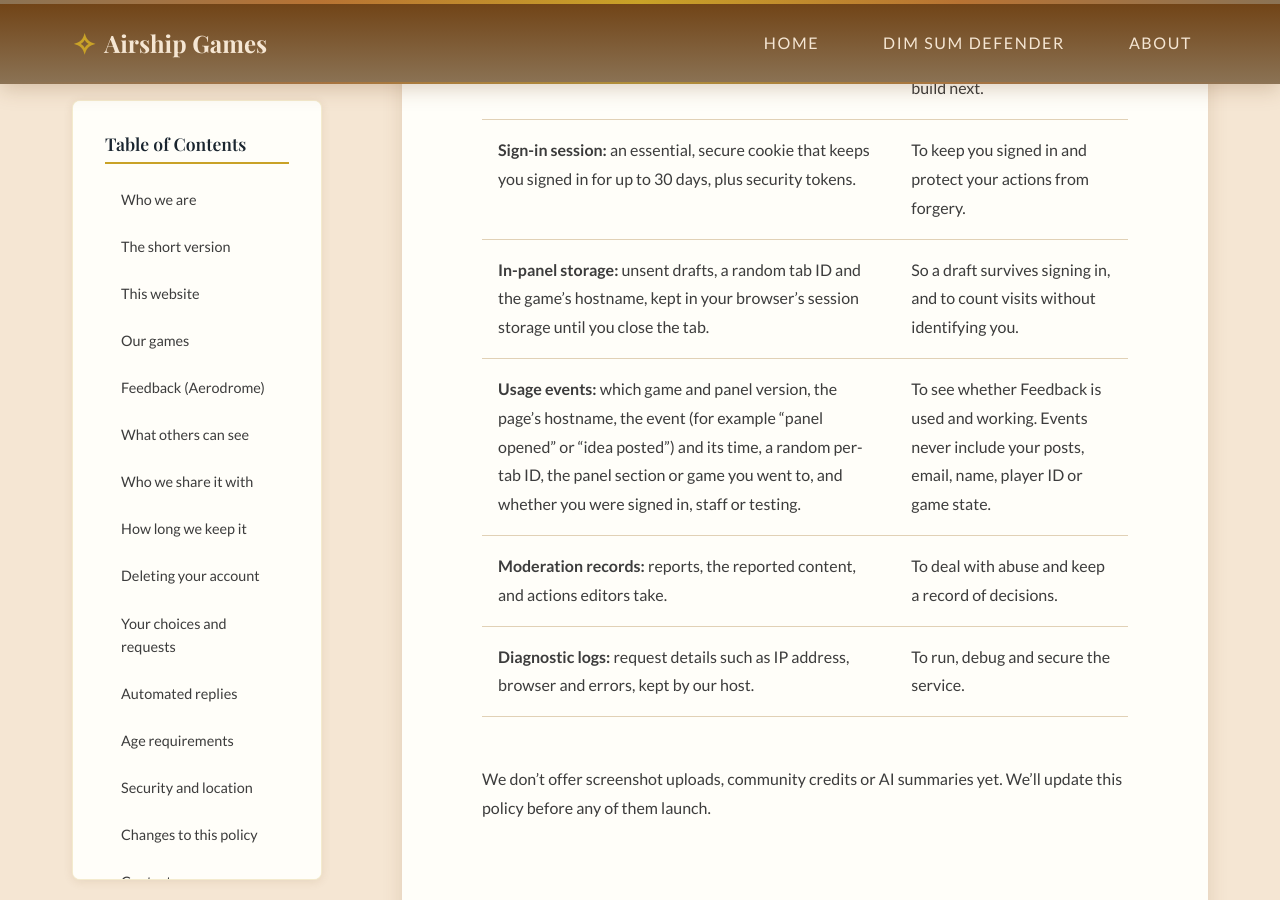
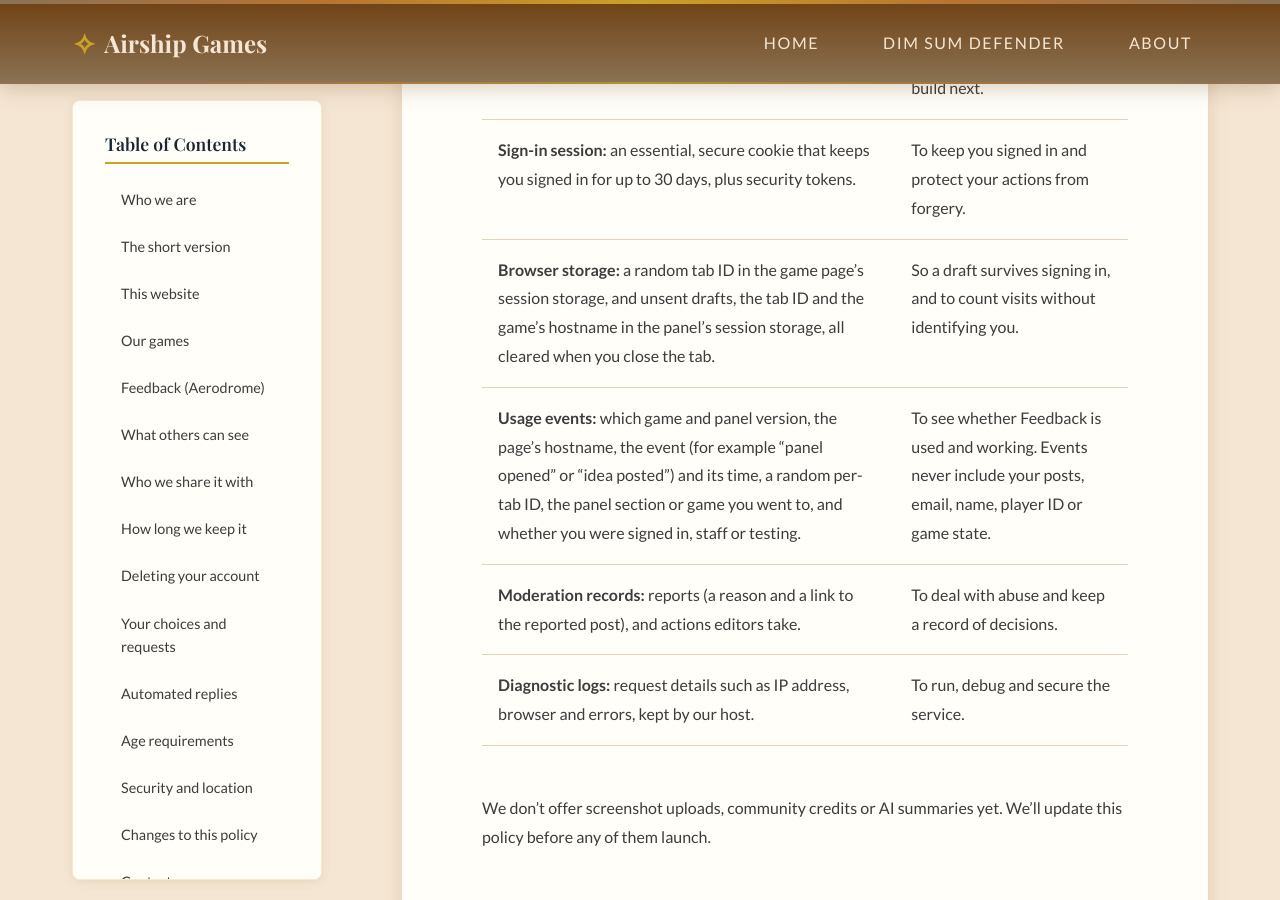
Before and after one commit to Airship-Games-Studio/Airship-Games-Website, a Jekyll site: the page built from privacy/index.md, in a window 1280 px wide and 900 px high, scrolled down 2769 px. Built offline with Jekyll 4.4.1, drawn with Linux system fonts in a browser that asks for light colours; some of the changed text lies outside the part shown.

Commit message:
Policies: 7-day restore window, browser storage, report records, privacy contact
Co-Authored-By: Claude Opus 5.5 (1M context) <noreply@anthropic.com>

```diff
--- a/privacy/index.md
+++ b/privacy/index.md
@@ -73,9 +73,9 @@ The Feedback panel lets you read what other players are saying, post, reply, pro
 | **Your profile:** display name (it starts as your Google name, or the first part of your email address if there is none, and you can change it in **Account**), role (player, editor or admin), account status, and when you confirmed the age and public-posting notice. | To show who wrote what, decide what you're allowed to do, and record that you saw the notice. |
 | **Your contributions:** posts, replies, ideas, votes and reports, with times and the game they belong to. | To run the discussion and voting, and to decide what to build next. |
 | **Sign-in session:** an essential, secure cookie that keeps you signed in for up to 30 days, plus security tokens. | To keep you signed in and protect your actions from forgery. |
-| **In-panel storage:** unsent drafts, a random tab ID and the game's hostname, kept in your browser's session storage until you close the tab. | So a draft survives signing in, and to count visits without identifying you. |
+| **Browser storage:** a random tab ID in the game page's session storage, and unsent drafts, the tab ID and the game's hostname in the panel's session storage, all cleared when you close the tab. | So a draft survives signing in, and to count visits without identifying you. |
 | **Usage events:** which game and panel version, the page's hostname, the event (for example "panel opened" or "idea posted") and its time, a random per-tab ID, the panel section or game you went to, and whether you were signed in, staff or testing. | To see whether Feedback is used and working. Events never include your posts, email, name, player ID or game state. |
-| **Moderation records:** reports, the reported content, and actions editors take. | To deal with abuse and keep a record of decisions. |
+| **Moderation records:** reports (a reason and a link to the reported post), and actions editors take. | To deal with abuse and keep a record of decisions. |
 | **Diagnostic logs:** request details such as IP address, browser and errors, kept by our host. | To run, debug and secure the service. |
 
 We don't offer screenshot uploads, community credits or AI summaries yet. We'll update this policy before any of them launch.
```
Also changed, not shown: other parts of privacy/index.md (+1 -1 lines), community-rules/index.md (+1 -1 lines).
